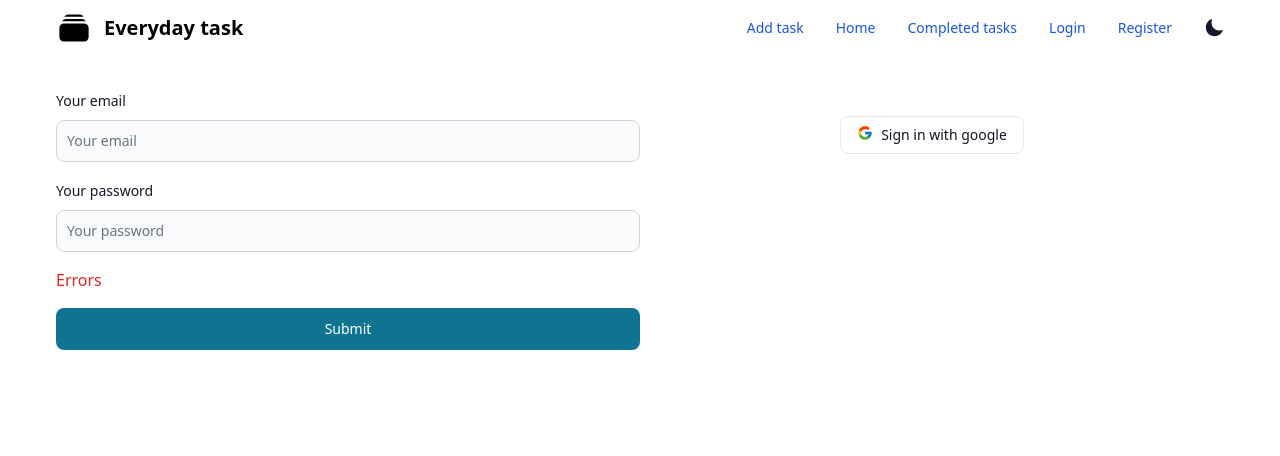
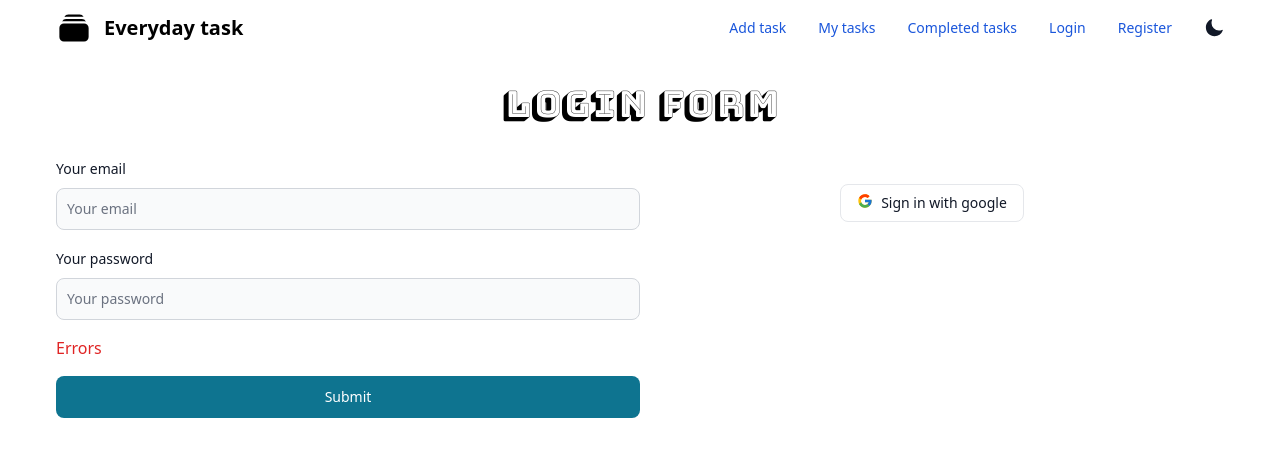
Before and after one commit to ashrafcse3/next-everyday-task, a Next.js app: page /login in a window 1280 px wide. Shown: the top 456 px of the page. Built offline with nearby package versions, Linux system fonts and the light colour scheme; no server answers.

Commit message:
page header added to all page

```diff
--- a/components/shared/Nav1.js
+++ b/components/shared/Nav1.js
@@ -66,7 +66,7 @@ const Nav1 = () => {
 
                     </Link>
                     <Link href="/mytasks">
-                        <span className="block py-2 pl-3 pr-4 text-white bg-blue-700 rounded md:bg-transparent md:text-blue-700 md:p-0 dark:text-white" aria-current="page">Home</span>
+                        <span className="block py-2 pl-3 pr-4 text-white bg-blue-700 rounded md:bg-transparent md:text-blue-700 md:p-0 dark:text-white" aria-current="page">My tasks</span>
                     </Link>
                     <Link href="/completedtasks">
                         <span className="block py-2 pl-3 pr-4 text-white bg-blue-700 rounded md:bg-transparent md:text-blue-700 md:p-0 dark:text-white" aria-current="page">Completed tasks</span>
--- /dev/null
+++ b/components/shared/PageHeader.js
@@ -0,0 +1,15 @@
+import { Bungee_Shade } from '@next/font/google'
+
+const bungee_shade = Bungee_Shade({
+    subsets: ['latin'],
+    weight: '400'
+})
+const PageHeader = ({ title }) => {
+    return (
+        <div className={`flex justify-center text-4xl text-black dark:text-white mt-7 ${bungee_shade.className}`}>
+            {title}
+        </div>
+    );
+};
+
+export default PageHeader;
--- a/package.json
+++ b/package.json
@@ -10,7 +10,7 @@
   },
   "dependencies": {
     "@heroicons/react": "^2.0.13",
-    "@next/font": "13.1.1",
+    "@next/font": "^13.1.1",
     "firebase": "^9.15.0",
     "flowbite": "^1.5.5",
     "flowbite-react": "^0.3.7",
--- a/pages/addtask/index.js
+++ b/pages/addtask/index.js
@@ -1,5 +1,6 @@
 import Head from "next/head";
 import { Label, Textarea, Button, FileInput } from "flowbite-react";
+import PageHeader from "../../components/shared/PageHeader";
 
 const index = () => {
     return (
@@ -7,6 +8,7 @@ const index = () => {
             <Head>
                 <title>Add task | E T</title>
             </Head>
+            <PageHeader title='Add Task' />
             <main>
                 <form className="flex flex-col gap-4">
                     <div id="textarea">
--- a/pages/completedtasks/index.js
+++ b/pages/completedtasks/index.js
@@ -1,9 +1,11 @@
 import CompletedTasks from "../../components/CompletedTasks/CompletedTasks";
+import PageHeader from "../../components/shared/PageHeader";
 
 const index = () => {
     return (
         <div>
-            <div className="grid grid-cols-1 md:grid-cols-2 lg:grid-cols-3 gap-4 max-w-[1200px] mx-auto px-2 sm:px-4">
+            <PageHeader title='Your completed tasks' />
+            <div className="mt-4 grid grid-cols-1 md:grid-cols-2 lg:grid-cols-3 gap-4 max-w-[1200px] mx-auto px-2 sm:px-4">
                 <CompletedTasks />
                 <CompletedTasks />
                 <CompletedTasks />
--- a/pages/login/index.js
+++ b/pages/login/index.js
@@ -2,6 +2,7 @@ import { Label, TextInput, Button, ListGroup, Checkbox } from "flowbite-react";
 import { useContext } from "react";
 import { useForm } from "react-hook-form";
 import { FcGoogle } from 'react-icons/fc';
+import PageHeader from "../../components/shared/PageHeader";
 import { AuthContext } from "../../contexts/AuthProvider";
 
 const index = () => {
@@ -21,7 +22,9 @@ const index = () => {
     }
 
     return (
-        <div className="bg-white text-black dark:bg-black dark:text-white max-w-[1200px] mx-auto px-2 sm:px-4 grid grid-cols-1 md:grid-cols-2 lg:grid-cols-2 mt-8">
+        <div className="bg-white text-black dark:bg-black dark:text-white max-w-[1200px] mx-auto px-2 sm:px-4">
+            <PageHeader title={'Login Form'} />
+            <div className=" grid grid-cols-1 md:grid-cols-2 lg:grid-cols-2 mt-8">
                 <form onSubmit={handleSubmit(onSubmit)} className="flex flex-col gap-4">
                     <div>
                         <div className="mb-2 block">
@@ -70,6 +73,7 @@ const index = () => {
                     </div>
                 </div>
             </div>
+        </div>
     );
 };
 
--- a/pages/mytasks/index.js
+++ b/pages/mytasks/index.js
@@ -1,9 +1,11 @@
 import MyTask from "../../components/MyTasks/MyTask";
+import PageHeader from "../../components/shared/PageHeader";
 
 const index = () => {
     return (
         <div>
-            <div className="grid grid-cols-1 md:grid-cols-2 lg:grid-cols-3 gap-4 max-w-[1200px] mx-auto px-2 sm:px-4">
+            <PageHeader title="Your tasks" />
+            <div className="mt-4 grid grid-cols-1 md:grid-cols-2 lg:grid-cols-3 gap-4 max-w-[1200px] mx-auto px-2 sm:px-4">
                 <MyTask />
                 <MyTask />
                 <MyTask />
--- a/pages/register/index.js
+++ b/pages/register/index.js
@@ -2,6 +2,7 @@ import { Label, TextInput, Button, ListGroup, Checkbox } from "flowbite-react";
 import { useContext } from "react";
 import { useForm } from "react-hook-form";
 import { FcGoogle } from 'react-icons/fc';
+import PageHeader from "../../components/shared/PageHeader";
 import { AuthContext } from "../../contexts/AuthProvider";
 
 const index = () => {
@@ -21,7 +22,9 @@ const index = () => {
     }
 
     return (
-        <div className="bg-white text-black dark:bg-black dark:text-white max-w-[1200px] mx-auto px-2 sm:px-4 grid grid-cols-1 md:grid-cols-2 lg:grid-cols-2 mt-8">
+        <div className="bg-white text-black dark:bg-black dark:text-white max-w-[1200px] mx-auto px-2 sm:px-4">
+            <PageHeader title={'Register Form'} />
+            <div className=" grid grid-cols-1 md:grid-cols-2 lg:grid-cols-2 mt-8">
                 <form onSubmit={handleSubmit(onSubmit)} className="flex flex-col gap-4">
                     <div>
                         <div className="mb-2 block">
@@ -70,6 +73,7 @@ const index = () => {
                     </div>
                 </div>
             </div>
+        </div>
     );
 };
 
```
Also changed, not shown: 1 other file (tests, documents, lock files or other folders). Lines whose indentation alone changed are shown as unchanged.
